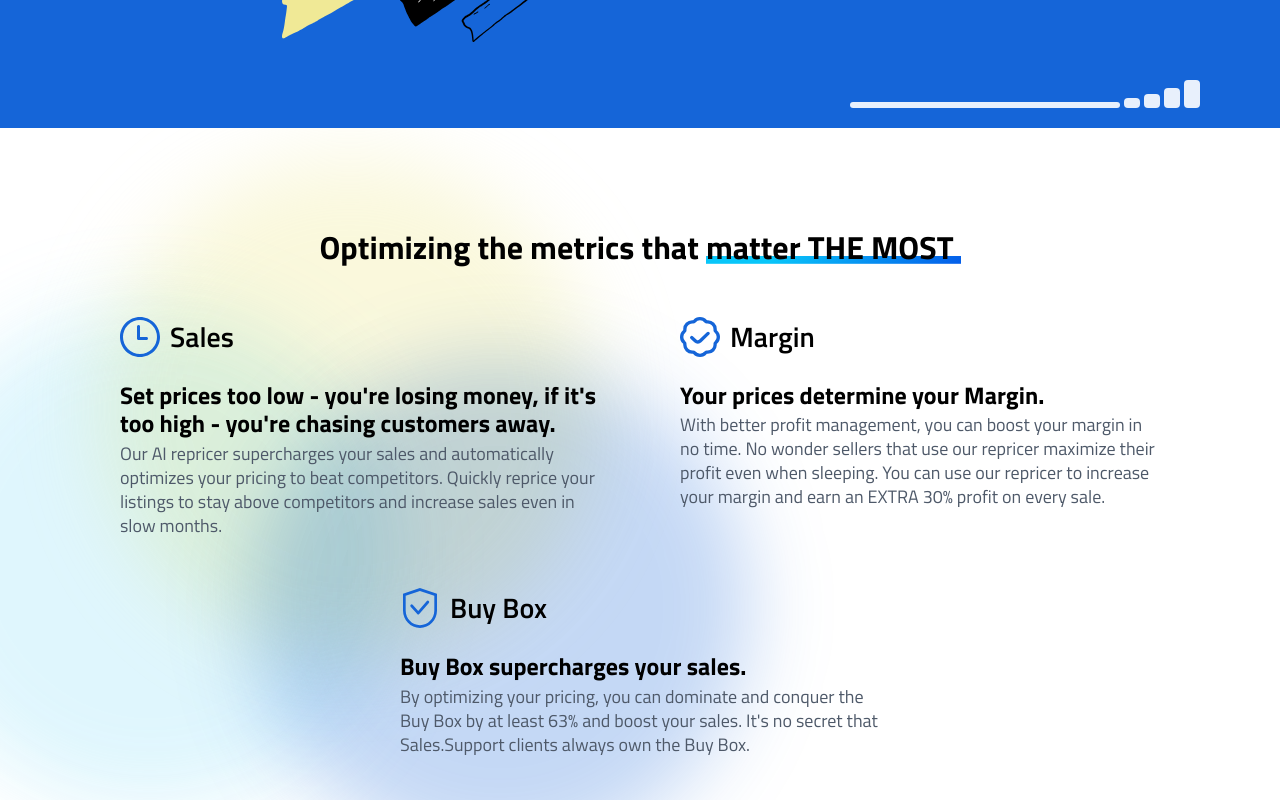
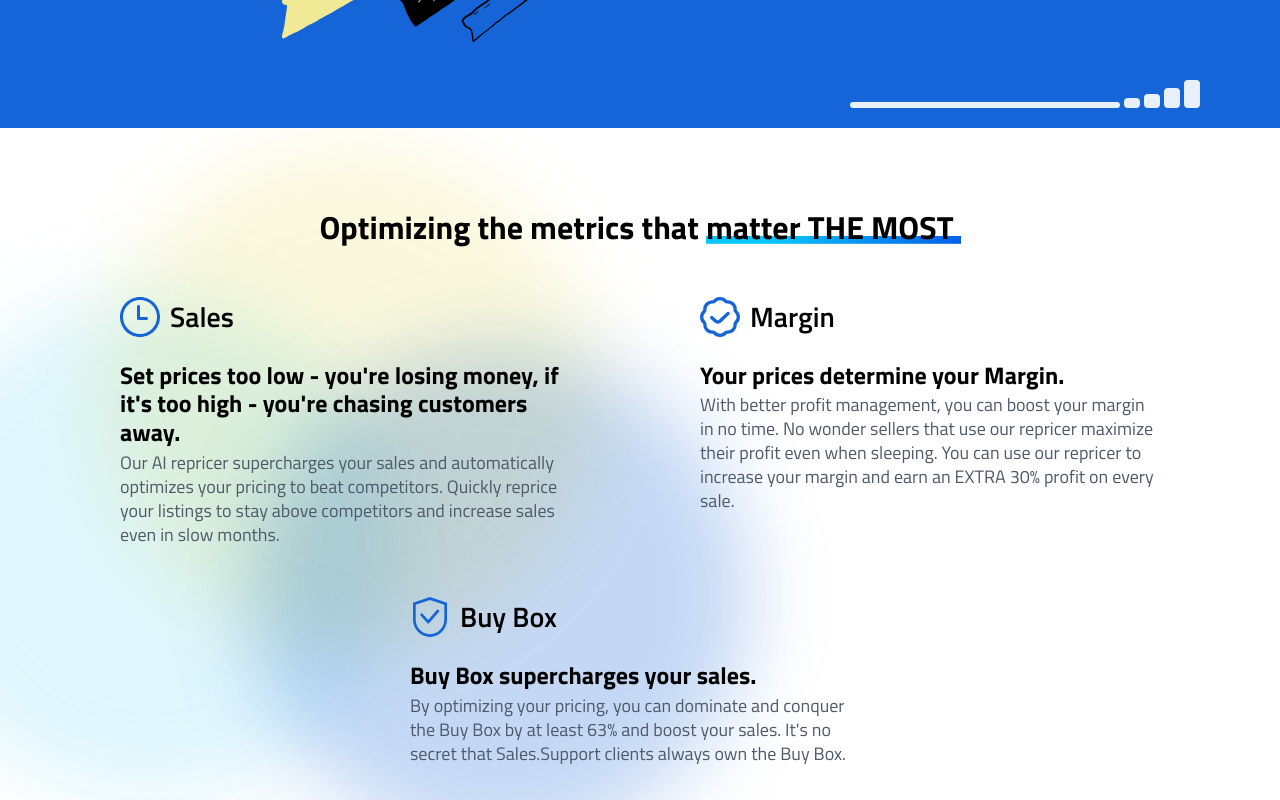
Before and after one commit to estiva1/ss-landing, a React (Create React App) app: page / in a window 1280 px wide. Shown: the part 7880-8680 px from the top of the page. Built offline with nearby package versions, Linux system fonts and the light colour scheme.

Commit message:
fixed styles for metrics section

```diff
--- a/src/components/metrics/metrics.styles.js
+++ b/src/components/metrics/metrics.styles.js
@@ -22,6 +22,15 @@ export const MetricsContainer = styled.div`
 
   @media ${device.xl} {
     padding: 100px 80px;
+  }
+  @media ${device.lg} {
+    padding: 80px 60px;
+  }
+  @media ${device.smd} {
+    padding: 60px 50px;
+  }
+  @media ${device.sm} {
+    padding: 60px 30px;
   }
   @media ${device.xs} {
     padding: 60px 15px;
@@ -91,7 +100,7 @@ export const ColumnContainer = styled.div`
     justify-content: center;
   }
 
-  @media ${device.xs} {
+  @media ${device.md} {
     width: 100%;
   }
 `;
@@ -100,10 +109,14 @@ export const ItemBox = styled.div`
   display: flex;
   width: 480px;
   flex-direction: column;
+  padding-inline: 10px;
   gap: 24px;
 
+  @media ${device.md} {
+    width: 100%;
+    padding-inline: 0;
+  }
   @media ${device.xs} {
-    width: 100%;
     gap: 12px;
   }
 `;
```
